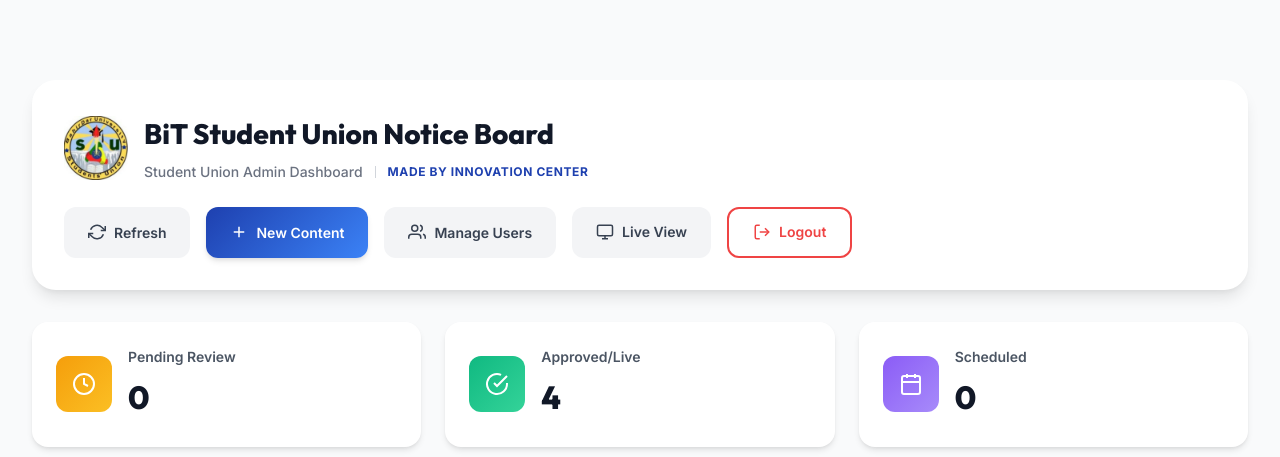
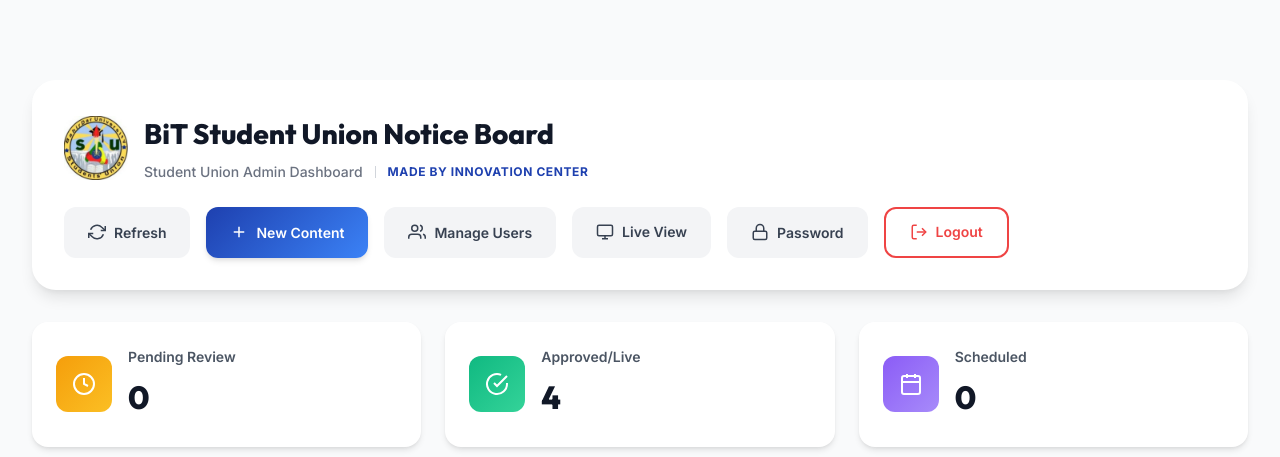
Before and after one commit to jonsori/notice-board, a Django app: page /dashboard/ in a window 1280 px wide. Shown: the top 457 px of the page. Run offline with Django 5.2, Linux system fonts and the light colour scheme; a user stored in the database is signed in; data comes from the database, SQL or seed files in the repository.

Commit message:
Implement user self-service password change

```diff
--- a/notices/views.py
+++ b/notices/views.py
@@ -241,11 +241,12 @@ def toggle_club_status(request, club_id):
 @login_required
 def change_password(request, club_id):
     # Only central admin can change passwords
-    club = request.user.club_profile
-    if not club.is_admin:
+    # Allow if admin OR if updating own password
+    requesting_club = request.user.club_profile
+    target_club = get_object_or_404(Club, id=club_id)
+
+    if not requesting_club.is_admin and requesting_club.id != target_club.id:
         return JsonResponse({'status': 'error', 'message': 'Unauthorized'}, status=403)
-
-    target_club = get_object_or_404(Club, id=club_id)
 
     if request.method == 'POST':
         import json
--- a/static/js/dashboard.js
+++ b/static/js/dashboard.js
@@ -62,6 +62,8 @@ document.addEventListener('DOMContentLoaded', () => {
 
     setupModal('new-content-btn', 'upload-modal', 'close-modal');
     setupModal('manage-users-btn', 'user-modal', 'close-user-modal');
+    setupModal('change-pwd-btn', 'pwd-modal', 'close-pwd-modal');
+
 
     // Content Type Toggle
     const contentTypeSelect = document.getElementById('content-type');
@@ -162,6 +164,83 @@ document.addEventListener('DOMContentLoaded', () => {
             } finally {
                 submitBtn.disabled = false;
                 submitBtn.textContent = 'Create Account';
+            }
+        });
+    }
+
+    // Self Password Change
+    const pwdForm = document.getElementById('pwd-form');
+    if (pwdForm) {
+        pwdForm.addEventListener('submit', async (e) => {
+            e.preventDefault();
+            const submitBtn = pwdForm.querySelector('button[type="submit"]');
+            submitBtn.disabled = true;
+            submitBtn.textContent = 'Updating...';
+
+            const newPassword = document.getElementById('self-new-password').value;
+            // Get current club ID from template context if possible or use a separate endpoint.
+            // But we can reuse the View logic if we know the ID.
+            // Alternatively, since we can't easily pass the ID into JS without rendering it,
+            // we can grab it from a data attribute or global variable.
+            // Let's assume we can get it from a global or the DOM.
+            // A better approach for self-service is usually a dedicated endpoint like /api/change-my-password/
+            // BUT, our modified view accepts club_id.
+            // We need the current user's club ID.
+
+            // Hack/Solution: We will rely on getting the ID from the "Made by Innovation center" text? No.
+            // Let's pass the ID in the templates.
+            // WAIT - I need to edit the template again to add the ID to a global var.
+            // OR I can just make the view accept a special keyword 'me' or just get ID from request.user in the view.
+            // Let's stick to the plan: I will just use the ID if I have it. I don't have it easily in JS.
+            // Wait, I can see `{{ club.id }}` in the template context.
+            // I should have added `const CLUB_ID = {{ club.id }};` in the dashboard.html script block.
+
+            // For now, I'll assume I'll add that variable in the next step or I can use a dirty trick if I don't want to edit HTML again.
+            // Actually, I can just fetch the ID from a data attribute on the body or header.
+            // I'll update the JS assuming CLUB_ID exists, and I will add it to the template in a moment.
+
+            // actually, I'll use a better approach: Update the View to handle a "me" ID if I could, but I already modified the view to take an int.
+            // So I MUST pass the ID.
+
+            // I'll add `data-club-id="{{ club.id }}"` to the change password button in the previous step?
+            // I didn't. I just added the button.
+            // I will add the ID extraction here.
+
+            // Let's try to find the ID from the DOM.
+            // The "Manage Users" button is only for admins.
+            // The "New Content" button doesn't have ID.
+
+            // I will assume I will fix the HTML to include the ID.
+            // For this step I will write the code to use distinct `CLUB_ID`.
+            if (typeof CLUB_ID === 'undefined') {
+                showNotification('System Error: Missing Club ID', 'error');
+                submitBtn.disabled = false;
+                submitBtn.textContent = 'Update Password';
+                return;
+            }
+
+            try {
+                const response = await fetch(`/api/change-password/${CLUB_ID}/`, {
+                    method: 'POST',
+                    headers: {
+                        'Content-Type': 'application/json',
+                        'X-CSRFToken': CSRF_TOKEN
+                    },
+                    body: JSON.stringify({ password: newPassword })
+                });
+                const result = await response.json();
+                if (result.status === 'success') {
+                    showNotification('Password updated successfully', 'success');
+                    document.getElementById('pwd-modal').classList.remove('active');
+                    pwdForm.reset();
+                } else {
+                    showNotification(result.message || 'Update failed', 'error');
+                }
+            } catch (err) {
+                showNotification('Server error', 'error');
+            } finally {
+                submitBtn.disabled = false;
+                submitBtn.textContent = 'Update Password';
             }
         });
     }
--- a/templates/dashboard.html
+++ b/templates/dashboard.html
@@ -113,6 +113,14 @@
                             </svg>
                             Live View
                         </a>
+                        <button class="btn-secondary" id="change-pwd-btn">
+                            <svg width="18" height="18" viewBox="0 0 24 24" fill="none" stroke="currentColor"
+                                stroke-width="2">
+                                <rect x="3" y="11" width="18" height="11" rx="2" ry="2"></rect>
+                                <path d="M7 11V7a5 5 0 0 1 10 0v4"></path>
+                            </svg>
+                            Password
+                        </button>
                         <a href="{% url 'logout' %}" class="btn-logout">
                             <svg width="18" height="18" viewBox="0 0 24 24" fill="none" stroke="currentColor"
                                 stroke-width="2">
@@ -390,6 +398,7 @@
 
     <script>
         const CSRF_TOKEN = '{{ csrf_token }}';
+        const CLUB_ID = {{ club.id }};
     </script>
     <script src="{% static 'js/dashboard.js' %}"></script>
 </body>
```
